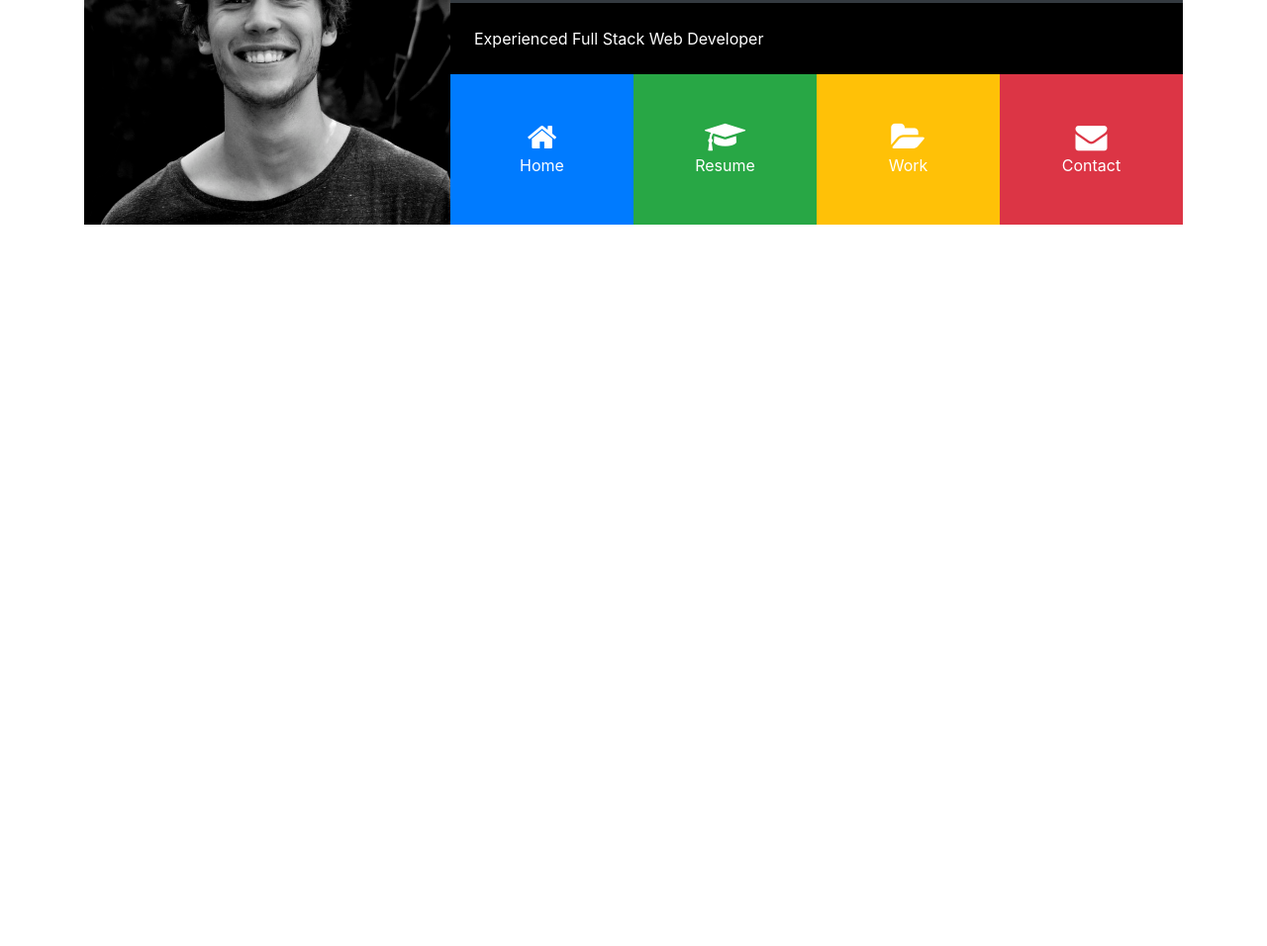
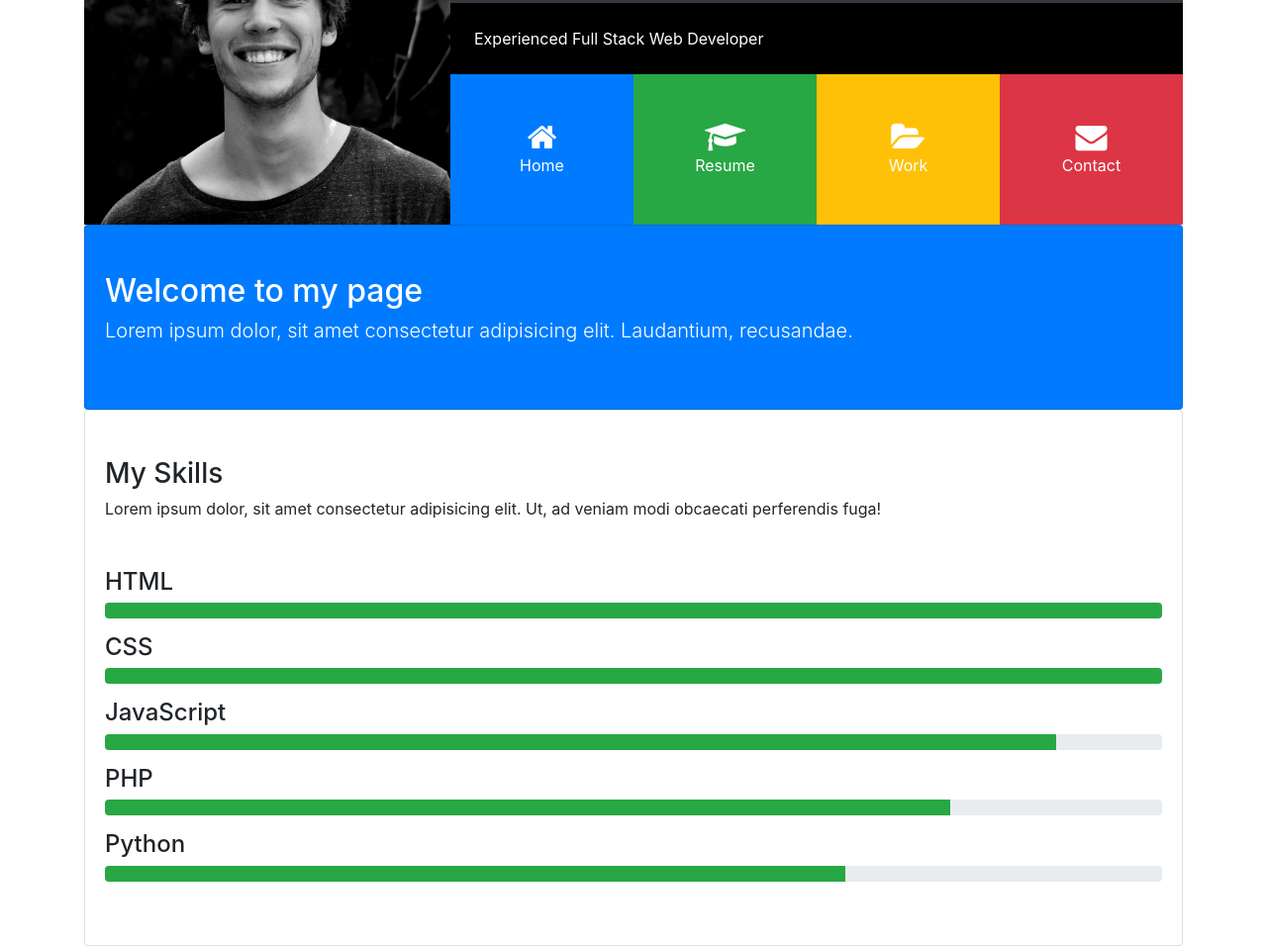
Before and after one commit to WebDevTuts/portfoligrid, a website: page src/index.html in a window 1280 px wide. Shown: the part 163-1119 px from the top of the page at 99% size. Before the commit the page ends 800 px from the top, so only its background shows below. Drawn offline with Linux system fonts and the light colour scheme.

Commit message:
Add markup for home section

```diff
--- a/src/index.html
+++ b/src/index.html
@@ -34,7 +34,7 @@
 
             <div>
               <div class="d-flex flex-row text-white align-items-stretch text-center">
-                <div class="port-item p-4 bg-primary">
+                <div class="port-item p-4 bg-primary" data-toggle="collapse" data-target="#home">
                   <i class="fa fa-home d-block"></i> Home
                 </div>
                 <div class="port-item p-4 bg-success">
@@ -52,6 +52,40 @@
         </div>
       </div>
     </header>
+
+    <!-- HOME -->
+    <div id="home" class="collapse show">
+      <div class="card card-body bg-primary text-white py-5">
+        <h2>Welcome to my page</h2>
+        <p class="lead">Lorem ipsum dolor, sit amet consectetur adipisicing elit. Laudantium, recusandae.</p>
+      </div>
+
+      <div class="card card-body py-5">
+        <h3>My Skills</h3>
+        <p>Lorem ipsum dolor, sit amet consectetur adipisicing elit. Ut, ad veniam modi obcaecati perferendis fuga!</p>
+        <hr>
+        <h4>HTML</h4>
+        <div class="progress mb-3">
+          <div class="progress-bar bg-success" style="width: 100%"></div>
+        </div>
+        <h4>CSS</h4>
+        <div class="progress mb-3">
+          <div class="progress-bar bg-success" style="width: 100%"></div>
+        </div>
+        <h4>JavaScript</h4>
+        <div class="progress mb-3">
+          <div class="progress-bar bg-success" style="width: 90%"></div>
+        </div>
+        <h4>PHP</h4>
+        <div class="progress mb-3">
+          <div class="progress-bar bg-success" style="width: 80%"></div>
+        </div>
+        <h4>Python</h4>
+        <div class="progress mb-3">
+          <div class="progress-bar bg-success" style="width: 70%"></div>
+        </div>
+      </div>
+    </div>
   </div>
 
   <script src="js/jquery.min.js"></script>
```
